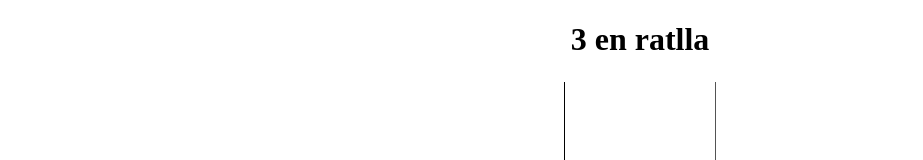
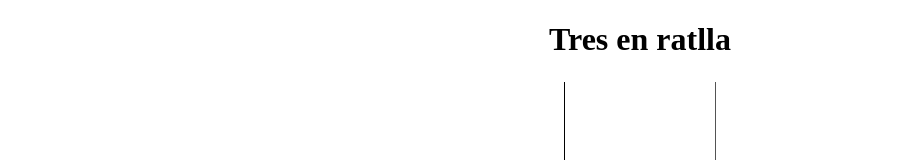
Before and after one commit to afernandezm-esliceu/Introduccio, a plain HTML site: page tres.html in a window 1280 px wide. Shown: the top 160 px of the page, without its empty margins (0-923 px from the left). Drawn offline with Linux system fonts and the light colour scheme.

Commit message:
Tres en ratlla acabado

```diff
--- a/tres.html
+++ b/tres.html
@@ -3,11 +3,11 @@
 <head>
     <meta charset="UTF-8">
     <meta name="viewport" content="width=device-width, initial-scale=1.0">
-    <title>Document</title>
+    <title>Tres en ratlla</title>
     <link rel="stylesheet" href="css/tres.css">
 </head>
 <body>
-    <h1>3 en ratlla</h1>
+    <h1>Tres en ratlla</h1>
     <table border="1" cellpadding="75" cellspacing="2px" frame="void" >
         <tr>
             <th id="esquerradalt"></th>
```
